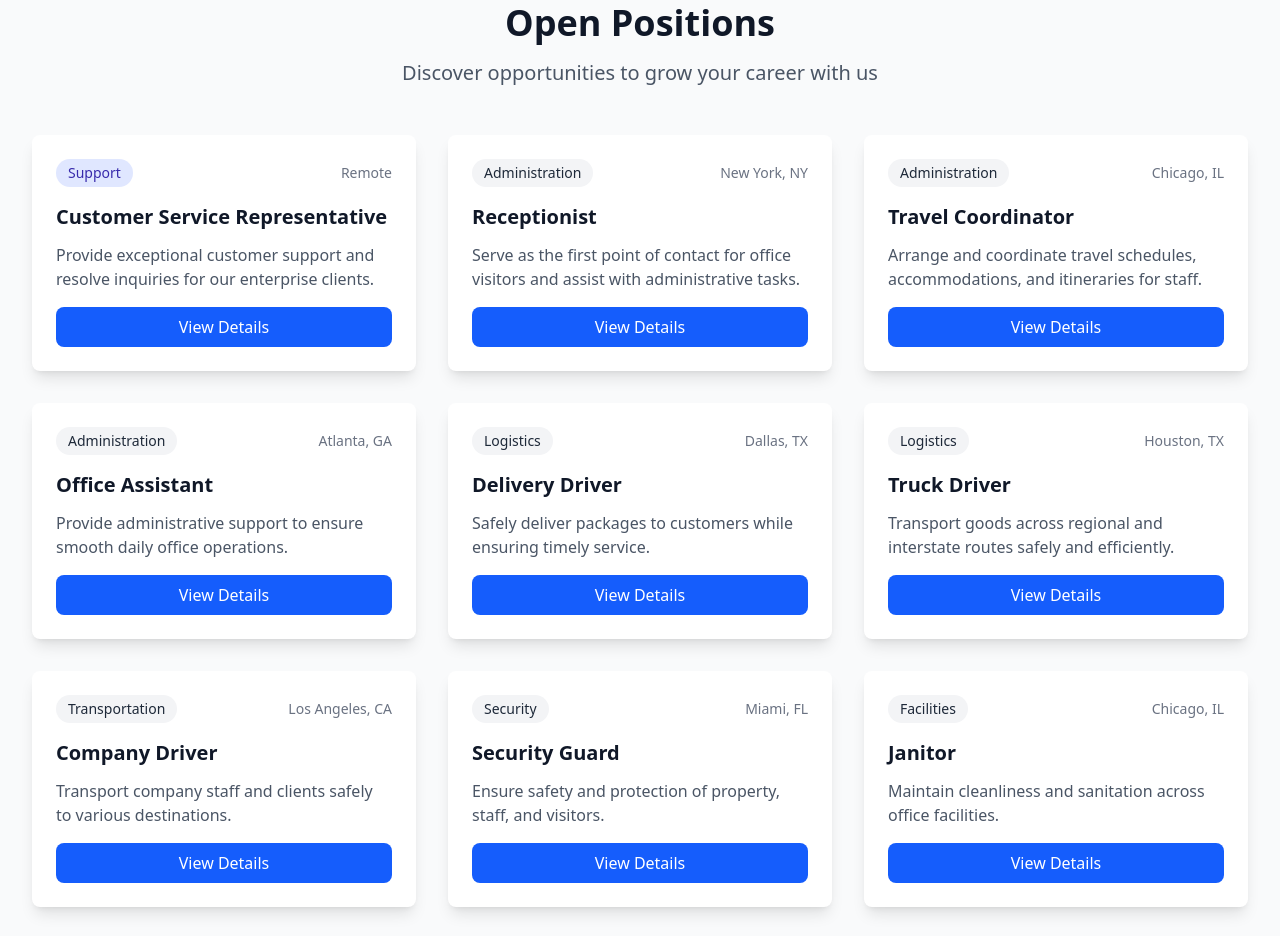
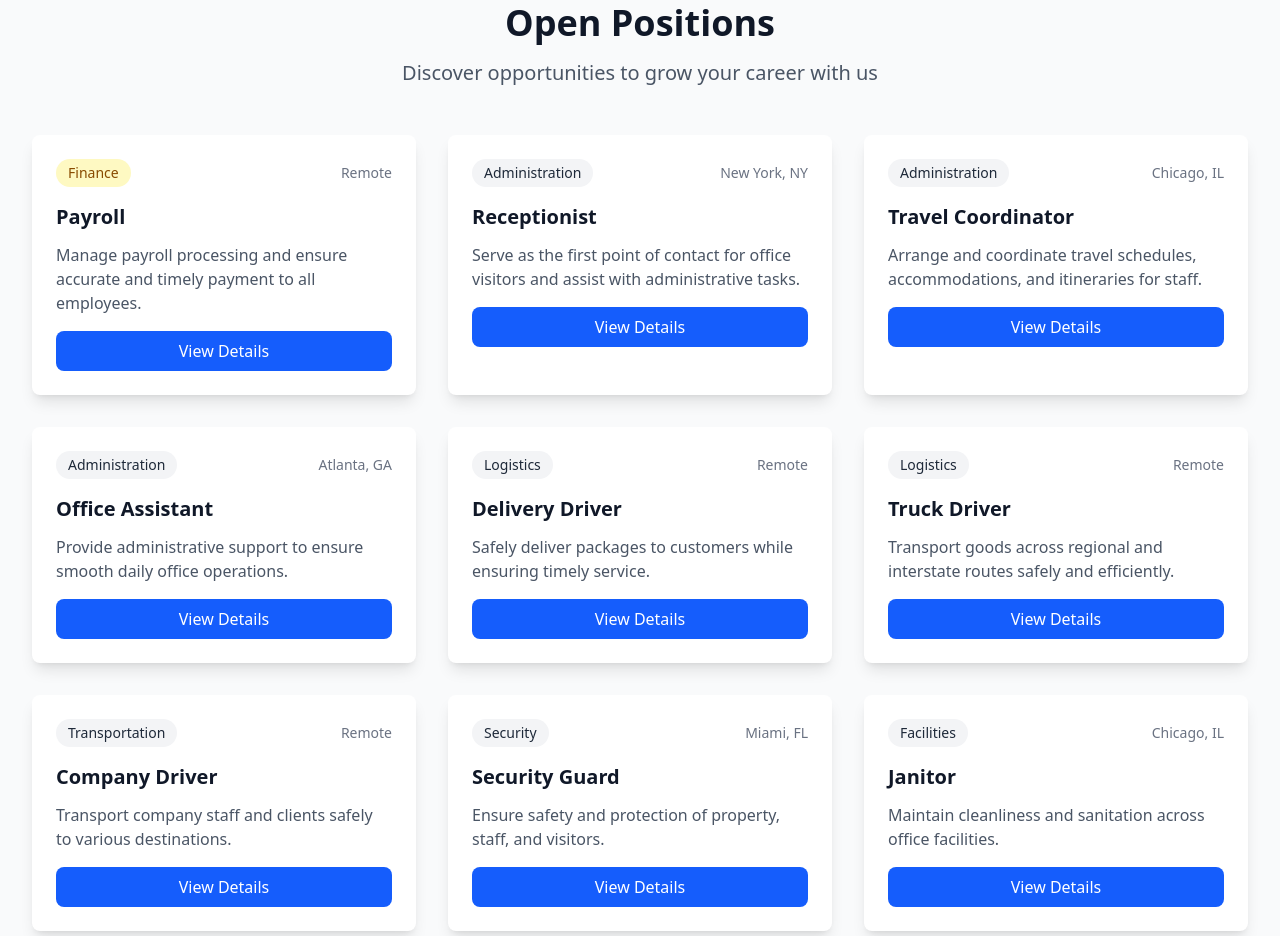
Before and after one commit to omotoshofavour200-rgb/BMC-app, a website: page careers.html in a window 1280 px wide. Shown: the part 1153-2089 px from the top of the page. Drawn offline with Linux system fonts and the light colour scheme.

Commit message:
Update careers.html

```diff
--- a/careers.html
+++ b/careers.html
@@ -23,7 +23,7 @@
 
                 <!-- Desktop Navigation -->
                 <nav class="hidden md:flex items-center space-x-8 font-medium text-xs">
-                    <a href="careers.html" class="text-blue-600 font-semibold transition-colors">Career</a>
+                    <a href="careers" class="text-blue-600 font-semibold transition-colors">Career</a>
                     <a href="#" class="text-gray-900/95 hover:text-gray-600 transition-colors">Partners</a>
                     <a href="#" class="text-gray-900/95 hover:text-gray-600 transition-colors">Support</a>
                     <a href="#" class="text-gray-900/95 hover:text-gray-600 transition-colors">About</a>
@@ -46,7 +46,7 @@
         <!-- Mobile Navigation -->
         <div id="mobile-menu" class="md:hidden hidden">
             <div class="px-2 pt-2 pb-3 space-y-1 bg-white">
-                <a href="careers.html"
+                <a href="careers"
                     class="block px-3 py-2 text-blue-600 font-semibold hover:bg-gray-100 rounded-md">Career</a>
                 <a href="#"
                     class="block px-3 py-2 text-gray-900/95 hover:text-gray-500 hover:bg-gray-100 rounded-md">Partners</a>
@@ -190,13 +190,16 @@
         const jobsData = [
             {
                 id: 1,
-                title: "Customer Service Representative",
-                department: "Support",
+                title: "Payroll",
+                department: "Finance",
                 location: "Remote",
                 type: "Full-time",
-                description: "Provide exceptional customer support and resolve inquiries for our enterprise clients.",
-                fullDescription: "We are seeking a Customer Service Representative to provide exceptional support to our enterprise clients. You'll handle customer inquiries, resolve technical issues, and ensure customer satisfaction through professional communication and problem-solving skills.",
-                requirements: ["High school diploma or equivalent", "Excellent communication skills", "Customer service experience preferred", "Basic computer skills", "Problem-solving abilities"],
+                description: "Manage payroll processing and ensure accurate and timely payment to all employees.",
+                fullDescription: "We are seeking a Payroll Specialist to oversee and process payroll for our organization. Responsibilities include maintaining payroll records, ensuring compliance with regulations, resolving payroll discrepancies, and providing support to employees regarding payroll matters.",
+                requirements: ["High school diploma or equivalent", "Experience with payroll software and systems",
+        "Strong attention to detail and accuracy",
+        "Knowledge of payroll regulations and compliance",
+        "Excellent organizational and communication skills"],
                 benefits: ["Competitive salary", "Health insurance", "Paid time off", "Training programs", "Career advancement opportunities"]
             },
             {
@@ -236,7 +239,7 @@
                 id: 5,
                 title: "Delivery Driver",
                 department: "Logistics",
-                location: "Dallas, TX",
+                location: "Remote",
                 type: "Full-time",
                 description: "Safely deliver packages to customers while ensuring timely service.",
                 fullDescription: "We are hiring a Delivery Driver to join our logistics team. You will be responsible for transporting goods, ensuring on-time deliveries, and maintaining excellent customer service during drop-offs. Company vehicle and fuel will be provided.",
@@ -247,7 +250,7 @@
                 id: 6,
                 title: "Truck Driver",
                 department: "Logistics",
-                location: "Houston, TX",
+                location: "Remote",
                 type: "Full-time",
                 description: "Transport goods across regional and interstate routes safely and efficiently.",
                 fullDescription: "Join our logistics team as a Truck Driver. You’ll be responsible for driving long-haul routes, ensuring timely deliveries, and following all safety guidelines.",
@@ -258,7 +261,7 @@
                 id: 7,
                 title: "Company Driver",
                 department: "Transportation",
-                location: "Los Angeles, CA",
+                location: "Remote",
                 type: "Full-time",
                 description: "Transport company staff and clients safely to various destinations.",
                 fullDescription: "We are looking for a reliable Company Driver to provide transportation services for employees and clients. This role requires excellent driving skills and professionalism.",
@@ -481,7 +484,7 @@
         function viewJobDetail(jobId) {
             // Store job ID in localStorage and navigate to job detail page
             localStorage.setItem('selectedJobId', jobId);
-            window.location.href = 'job-detail.html';
+            window.location.href = 'job-detail';
         }
 
         document.getElementById('prev-btn').addEventListener('click', function () {
@@ -544,4 +547,5 @@
     </script>
 </body>
 
+
 </html>
```
